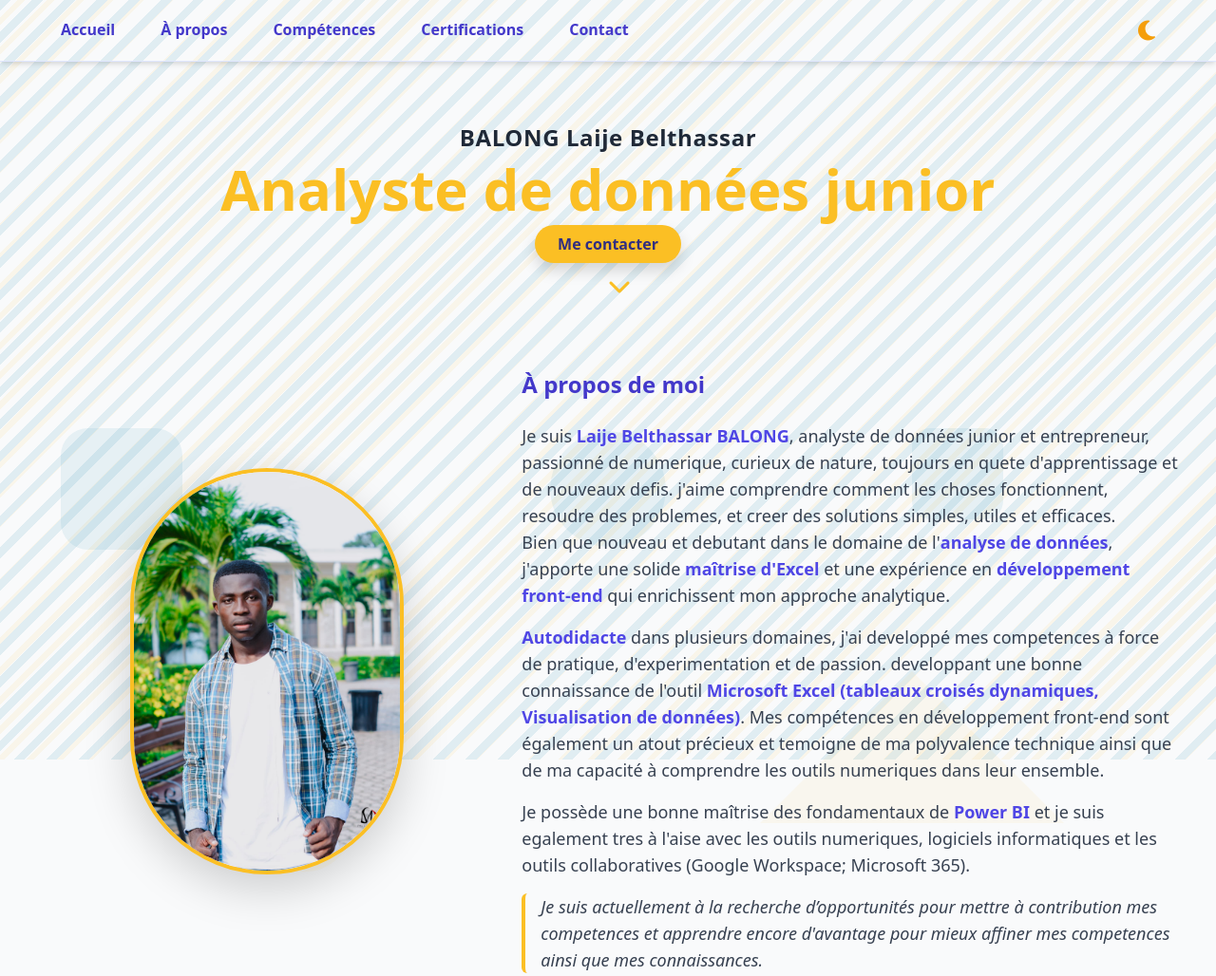
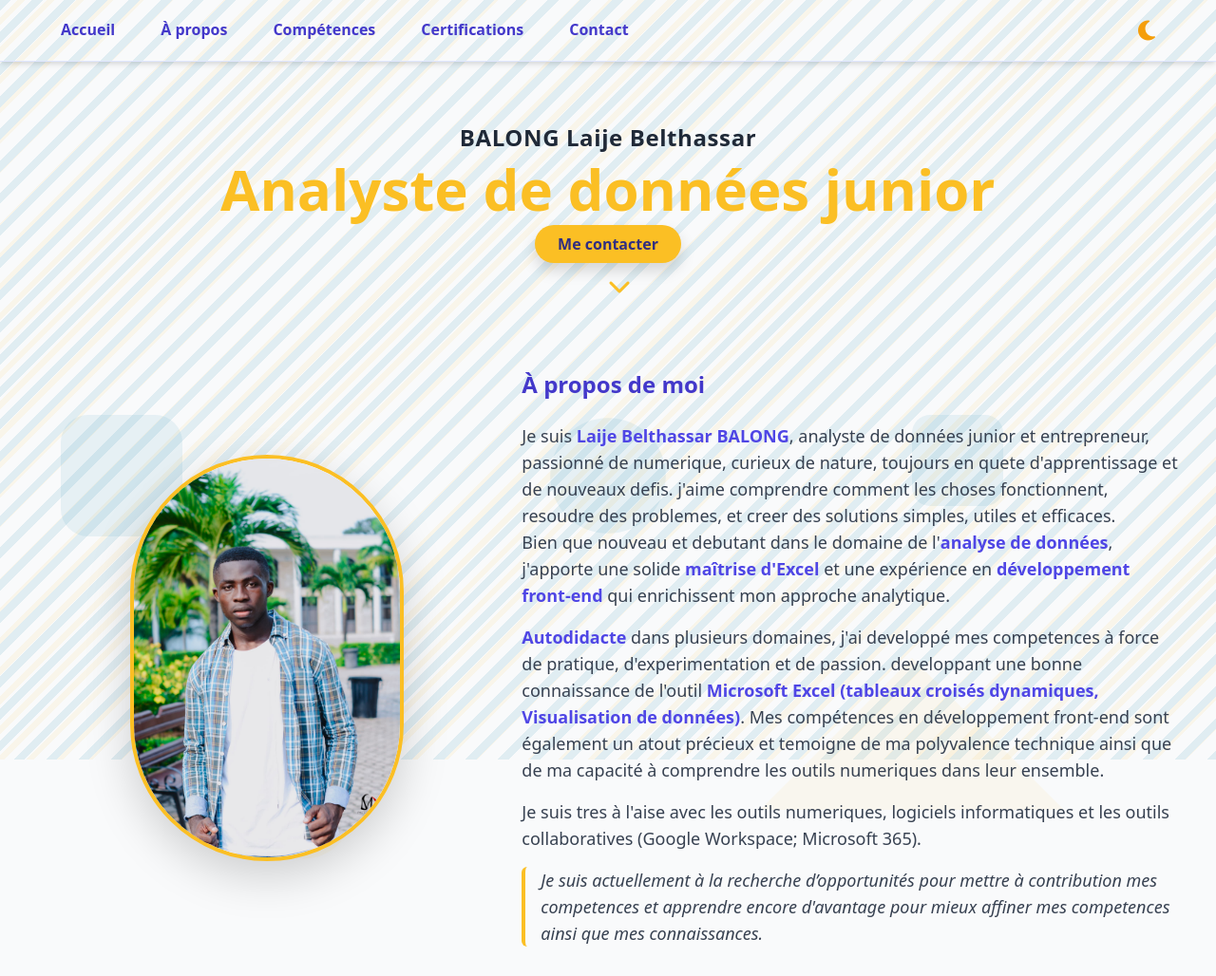
Before and after one commit to laije1/mon-portfolio, a plain HTML site: page index.html in a window 1280 px wide. Shown: the top 1028 px of the page at 95% size. Drawn offline with nearby package versions, Linux system fonts and the light colour scheme.

Commit message:
index.html

```diff
--- a/index.html
+++ b/index.html
@@ -108,7 +108,7 @@
           <h2 class="text-2xl font-bold text-indigo-700 mb-4">À propos de moi</h2>
           <p>Je suis <span class="font-semibold text-indigo-600">Laije Belthassar BALONG</span>, analyste de données junior et entrepreneur, passionné de numerique, curieux de nature, toujours en quete d'apprentissage et de nouveaux defis. j'aime comprendre comment les choses fonctionnent, resoudre des problemes, et creer des solutions simples, utiles et efficaces.<br>Bien que nouveau et debutant dans le domaine de l'<span class="font-semibold text-indigo-600 hover:underline cursor-pointer">analyse de données</span>, j'apporte une solide <span class="font-semibold text-indigo-600 hover:underline cursor-pointer">maîtrise d'Excel</span> et une expérience en <span class="font-semibold text-indigo-600 hover:underline cursor-pointer">développement front-end</span> qui enrichissent mon approche analytique.</p>
           <p><span class="font-semibold text-indigo-600 hover:underline cursor-pointer">Autodidacte</span> dans plusieurs domaines, j'ai developpé mes competences à force de pratique, d'experimentation et de passion. developpant une bonne connaissance de l'outil <span class="font-semibold text-indigo-600 hover:underline cursor-pointer">Microsoft Excel (tableaux croisés dynamiques, Visualisation de données)</span>. Mes compétences en développement front-end sont également un atout précieux et temoigne de ma polyvalence technique ainsi que de ma capacité à comprendre les outils numeriques dans leur ensemble. </p>
-          <p>Je possède une bonne maîtrise des fondamentaux de <span class="font-semibold text-indigo-600 hover:underline cursor-pointer">Power BI</span> et je suis egalement tres à l'aise avec les outils numeriques, logiciels informatiques et les outils collaboratives (Google Workspace; Microsoft 365).</p>
+          <p>Je suis tres à l'aise avec les outils numeriques, logiciels informatiques et les outils collaboratives (Google Workspace; Microsoft 365).</p>
           <p class="italic border-l-4 border-yellow-400 pl-4 bg-yellow-50/60 rounded-md">Je suis actuellement à la recherche d’opportunités pour mettre à contribution mes competences et apprendre encore d'avantage pour mieux affiner mes competences ainsi que mes connaissances.</p>
         </div>
       </div>
```
